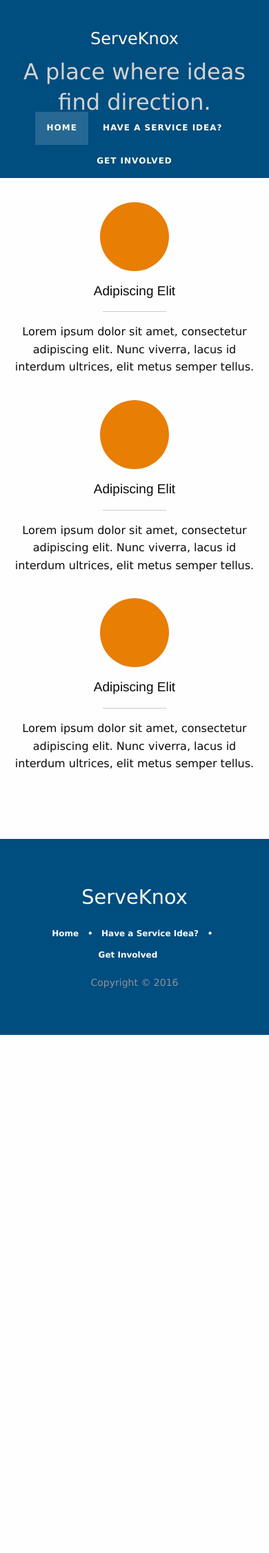
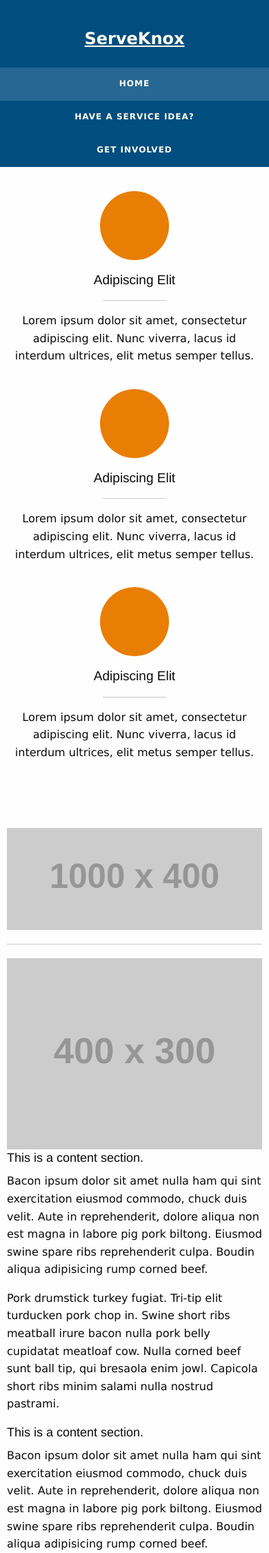
Before and after one commit to CodeTN-WRR/serveknox, a PHP site: template views/home.twig in a window 390 px wide. Shown: the top 2251 px of the page at 69% size. Before the commit the page ends 1500 px from the top, so only its background shows below. Run offline with PHP 8.4, Linux system fonts and the light colour scheme; the template is opened without the code that fills it, so the values that code supplies are empty; grey boxes labelled with a size stand in for pictures from a placeholder-image service; some libraries are stand-ins or nearby versions.

Commit message:
/dev and /dev/home templates improved

```diff
--- a/views/css/home.css
+++ b/views/css/home.css
@@ -33,3 +33,11 @@
         margin-bottom: 5rem;
     }
 }
+
+#jumbotron.row {
+    text-align: center;
+}
+
+.last {
+    margin-bottom: 2em;
+}
--- a/views/css/main.css
+++ b/views/css/main.css
@@ -57,12 +57,6 @@ body, .header *, footer * {
     font-size: 2em;
 }
 
-/*@media (max-width: 600px) {
-    .header {
-        display: none;
-    }
-}*/
-
 /*footer*/
 
 .footer {
@@ -93,14 +87,49 @@ body, .header *, footer * {
     font-weight: bold;
 }
 
-.footer .links a::after {
-      content: "•";
+.footer .links a::after, .footer .links a::before  {
+      content: "-";
       padding: 0 0.4rem 0 0.8rem;
 }
 
 .footer .links a:last-child::after {
-      content: "";
+      content: "-";
       padding: 0 0.4rem 0 0.8rem;
+}
+
+@media (max-width: 600px) {
+    .header li, .footer a  {
+        display: block;
+    }
+
+    .footer .links a {
+        margin-bottom: 1em;
+        margin-top: 1em;
+        padding: 0px;
+    }
+
+    .headline {
+        margin-top: 0px;
+        margin-bottom: 1em;
+        padding: 0px;
+        font-weight: bolder;
+        text-decoration: underline;
+    }
+
+    .header {
+        margin-bottom: 0px;
+        padding-bottom: 0px;
+    }
+
+    .header-subnav {
+        display: block;
+        position: inherit;
+        margin-bottom: none;
+    }
+
+    .subtitle {
+        display: none;
+    }
 }
 
 /*main*/
--- a/views/home.twig
+++ b/views/home.twig
@@ -37,4 +37,56 @@
         <p>Lorem ipsum dolor sit amet, consectetur adipiscing elit. Nunc viverra, lacus id interdum ultrices, elit metus semper tellus.</p>
       </div>
     </div>
+
+    <!-- Requires Foundation 4 | visit http://foundation.zurb.com to download -->
+
+<!-- Header and Nav -->
+
+  <!-- First Band (Image) -->
+
+  <div id="jumbotron" class="row">
+    <div class="large-12 columns">
+      <img src="http://placehold.it/1000x400&text=[img]">
+
+      <hr>
+    </div>
+  </div>
+  <!-- Second Band (Image Left with Text) -->
+
+  <div class="row">
+    <div class="large-4 columns">
+      <img src="http://placehold.it/400x300&text=[img]">
+    </div>
+    <div class="large-8 columns">
+      <h4>This is a content section.</h4>
+      <div class="row">
+        <div class="large-6 columns">
+          <p>Bacon ipsum dolor sit amet nulla ham qui sint exercitation eiusmod commodo, chuck duis velit. Aute in reprehenderit, dolore aliqua non est magna in labore pig pork biltong. Eiusmod swine spare ribs reprehenderit culpa. Boudin aliqua adipisicing rump corned beef.</p>
+        </div>
+        <div class="large-6 columns">
+          <p>Pork drumstick turkey fugiat. Tri-tip elit turducken pork chop in. Swine short ribs meatball irure bacon nulla pork belly cupidatat meatloaf cow. Nulla corned beef sunt ball tip, qui bresaola enim jowl. Capicola short ribs minim salami nulla nostrud pastrami.</p>
+        </div>
+      </div>
+    </div>
+  </div>
+
+
+  <!-- Third Band (Image Right with Text) -->
+
+  <div class="row last">
+    <div class="large-8 columns">
+      <h4>This is a content section.</h4>
+
+      <p>Bacon ipsum dolor sit amet nulla ham qui sint exercitation eiusmod commodo, chuck duis velit. Aute in reprehenderit, dolore aliqua non est magna in labore pig pork biltong. Eiusmod swine spare ribs reprehenderit culpa. Boudin aliqua adipisicing rump corned beef.</p>
+
+      <p>Pork drumstick turkey fugiat. Tri-tip elit turducken pork chop in. Swine short ribs meatball irure bacon nulla pork belly cupidatat meatloaf cow. Nulla corned beef sunt ball tip, qui bresaola enim jowl. Capicola short ribs minim salami nulla nostrud pastrami.</p>
+
+    </div>
+    <div class="large-4 columns">
+      <img src="http://placehold.it/400x300&text=[img]">
+    </div>
+  </div>
+
+
+
 {% endblock content %}
```
